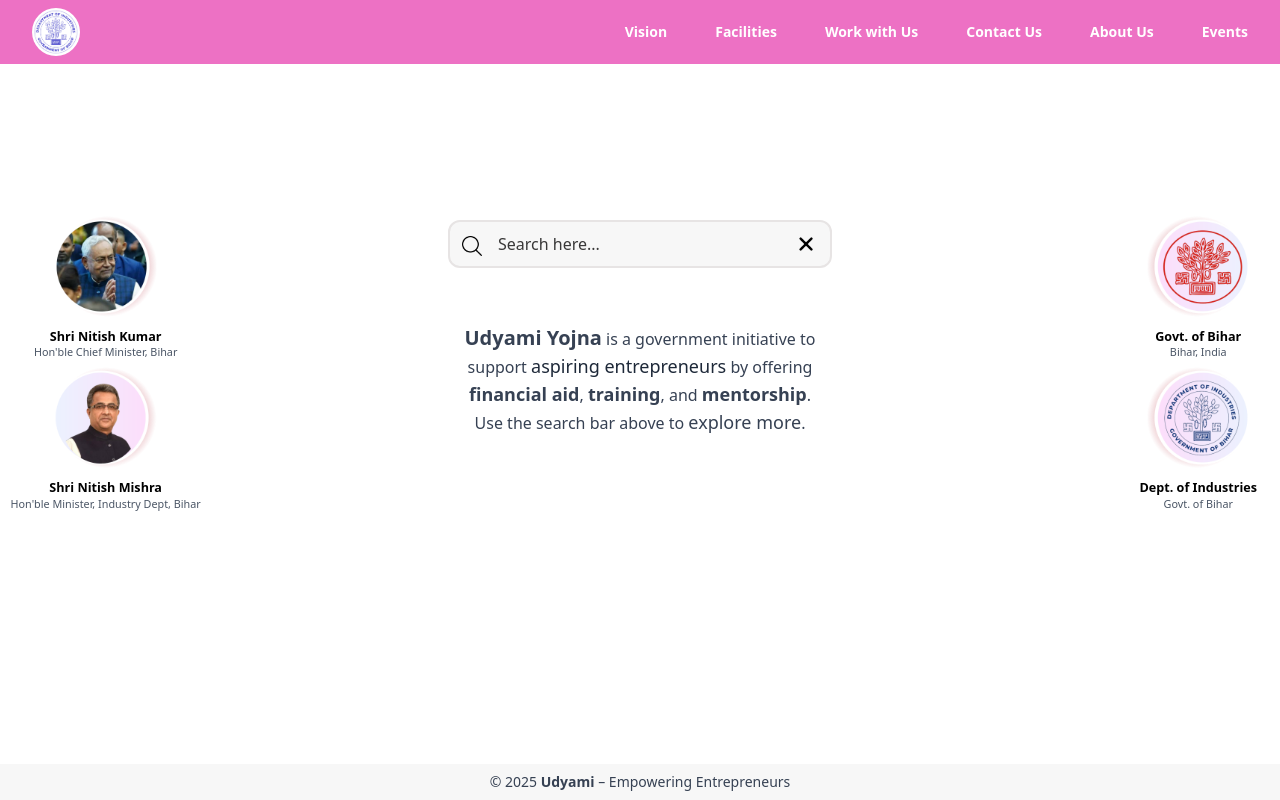
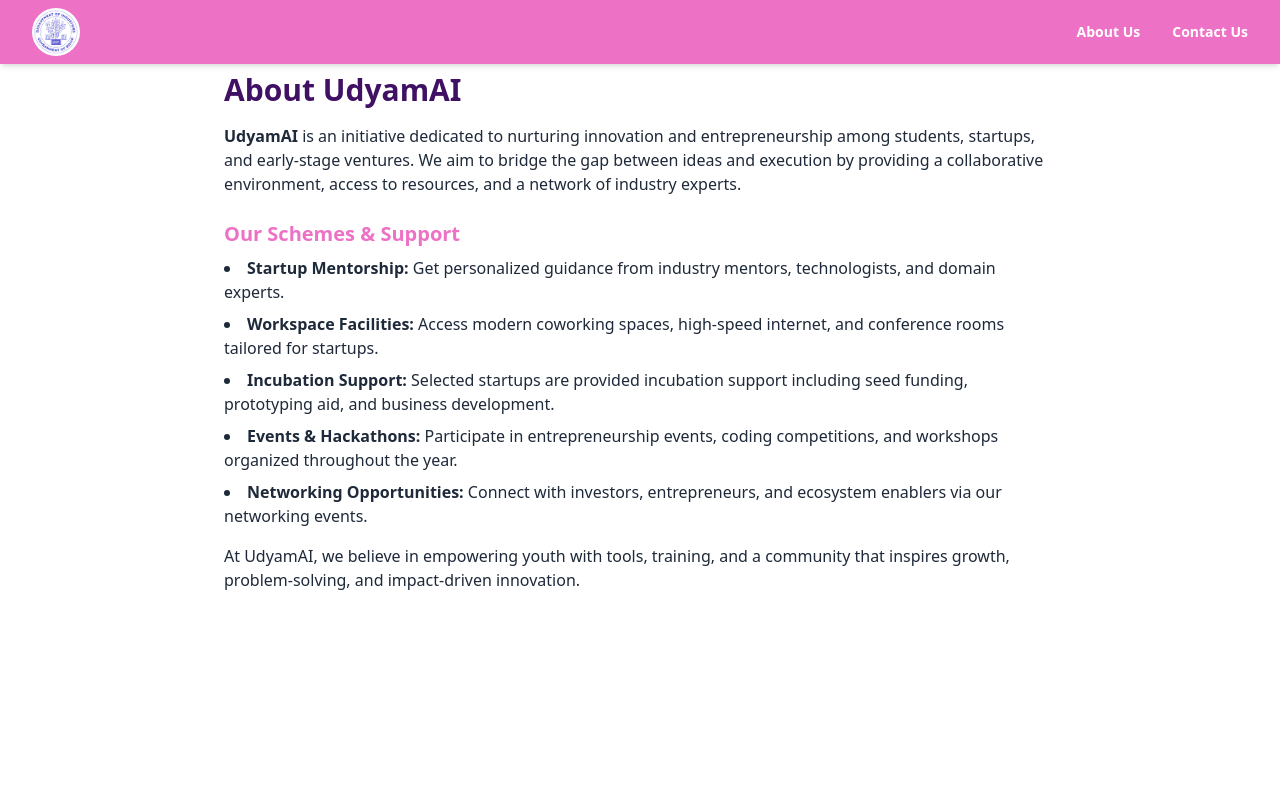
Before and after one commit to k20manish/Udyami_Bot, a React (Vite) app: page /AboutUs in a window 1280 px wide. Built offline with nearby package versions, Linux system fonts and the light colour scheme; the HTML template or start-up script is replaced by a standard one.

Commit message:
making responsive

```diff
--- a/src/App.jsx
+++ b/src/App.jsx
@@ -1,25 +1,22 @@
 import React from 'react'
-import InputField from './component/InputField'
-import NavbarNew from './component/NavBarNew'
-import Header from './component/Header'
+import AboutUs from './component/AboutUs'
+import Contact from './component/Contact'
 import Home from './component/Home'
-import { Route, Routes} from 'react-router-dom'
+import NavBarNew  from './component/NavBarNew'
+import { Route, Routes, Router} from 'react-router-dom'
 
 
 
 function App() {
   return (
-    <div>
-      {/* <Header/> */}
-      {/* <NavbarNew/> */}
-       <Home/>
-      {/* <InputField/> */}
-      {/* <Routes>
-  <Route path="/input" element={<InputHandle />} />
-  <Route path="/chat" element={<Chatbot />} />
-</Routes> */}
-
-    </div>
+    <>
+      <NavBarNew />
+      <Routes>
+        <Route path="/" element={<Home />} />
+        <Route path="/AboutUs" element={<AboutUs />} />
+        <Route path="/Contact" element={<Contact />} />
+      </Routes>
+    </>
   )
 }
 
--- /dev/null
+++ b/src/component/AboutUs.jsx
@@ -0,0 +1,35 @@
+import React from "react";
+
+const AboutUs = () => {
+  return (
+    <div className="p-8 max-w-4xl mx-auto text-gray-800 mt-10">
+      <h1 className="text-3xl font-bold mb-4 text-[#3f1063]">About UdyamAI</h1>
+      <p className="mb-4">
+        <strong>UdyamAI</strong> is an initiative dedicated to nurturing innovation and entrepreneurship among students, startups, and early-stage ventures. We aim to bridge the gap between ideas and execution by providing a collaborative environment, access to resources, and a network of industry experts.
+      </p>
+      <h2 className="text-xl font-semibold mt-6 mb-2 text-[#ed71c4]">Our Schemes & Support</h2>
+      <ul className="list-disc list-inside space-y-2">
+        <li>
+          <strong>Startup Mentorship:</strong> Get personalized guidance from industry mentors, technologists, and domain experts.
+        </li>
+        <li>
+          <strong>Workspace Facilities:</strong> Access modern coworking spaces, high-speed internet, and conference rooms tailored for startups.
+        </li>
+        <li>
+          <strong>Incubation Support:</strong> Selected startups are provided incubation support including seed funding, prototyping aid, and business development.
+        </li>
+        <li>
+          <strong>Events & Hackathons:</strong> Participate in entrepreneurship events, coding competitions, and workshops organized throughout the year.
+        </li>
+        <li>
+          <strong>Networking Opportunities:</strong> Connect with investors, entrepreneurs, and ecosystem enablers via our networking events.
+        </li>
+      </ul>
+      <p className="mt-4">
+        At UdyamAI, we believe in empowering youth with tools, training, and a community that inspires growth, problem-solving, and impact-driven innovation.
+      </p>
+    </div>
+  );
+};
+
+export default AboutUs;
--- /dev/null
+++ b/src/component/Contact.jsx
@@ -0,0 +1,9 @@
+import React from 'react'
+
+function Contact() {
+  return (
+    <div className='flex justify-center items-center mt-20'>Contact</div>
+  )
+}
+
+export default Contact
--- a/src/component/Home.jsx
+++ b/src/component/Home.jsx
@@ -7,7 +7,7 @@
   const [isInputFocused, setIsInputFocused] = useState(false);
 
   const fadeIn = {
-    hidden: { opacity: 0, y: 20 },
+    hidden: { opacity: 0, y: 10 },
     visible: {
       opacity: 1,
       y: 0,
@@ -16,92 +16,92 @@
   };
 
   return (
-    <div className="overflow-hidden bg-transparent">
+    <div className="h-screen  bg-transparent">
       <NavBarNew />
 
       <div
-        className="relative isolate px-6 py-10 sm:py-10 lg:px-8 h-full flex flex-col items-center justify-center overflow-hidden"
+        className="relative  px-4 sm:px-6 pb-0 sm:pb-0 lg:px-8 h-screen flex flex-col items-center justify-center overflow-hidden py-0"
         style={{
           background:
             "linear-gradient(to bottom, rgba(255,255,255,0.1), rgba(255,255,255,0))",
         }}
       >
-        {/* Decorative Images - Left */}
-        <div className="absolute left-0 top-0 sm:top-48 flex flex-col items-center scale-75 md:scale-90">
+        {/* Left Decorative Images */}
+        <div className="absolute left-0 top-1 sm:top-48 flex flex-col items-center scale-75 md:scale-90 sm:ml-2 ml-0  sm:mt-0 mt-8">
           <motion.img
             src="/src/assets/cm2.png"
             alt="Left Top"
-            className="object-cover w-24 sm:w-28 h-24 sm:h-28 m-2"
+            className="object-cover w-20 sm:w-24 h-20 sm:h-24 m-1"
             variants={fadeIn}
             initial="hidden"
             animate="visible"
           />
-          <h3 className="mt-1 text-xs sm:text-sm font-semibold text-center">
+          <h3 className="text-[10px] sm:text-xs font-semibold text-center">
             Shri Nitish Kumar
           </h3>
-          <p className="text-[10px] sm:text-xs text-gray-600 text-center">
+          <p className="text-[9px] sm:text-[10px] text-gray-600 text-center">
             Hon'ble Chief Minister, Bihar
           </p>
 
           <motion.img
             src="/src/assets/minister.png"
             alt="Left Bottom"
-            className="object-cover w-24 sm:w-28 h-24 sm:h-28 m-2"
+            className="object-cover w-20 sm:w-24 h-20 sm:h-24 m-1"
             variants={fadeIn}
             initial="hidden"
             animate="visible"
             transition={{ delay: 0.2 }}
           />
-          <h3 className="mt-1 text-xs sm:text-sm font-semibold text-center">
+          <h3 className="text-[10px] sm:text-xs font-semibold text-center">
             Shri Nitish Mishra
           </h3>
-          <p className="text-[10px] sm:text-xs text-gray-600 text-center">
+          <p className="text-[9px] sm:text-[10px] text-gray-600 text-center">
             Hon'ble Minister, Industry Dept, Bihar
           </p>
         </div>
 
-        {/* Decorative Images - Right */}
-        <div className="absolute right-0 top-0 sm:top-48 flex flex-col items-center scale-75 md:scale-90 mr-4">
+        {/* Right Decorative Images */}
+        <div className="absolute right-0 top-1 sm:top-48 flex flex-col items-center scale-75 md:scale-90 sm:mr-2 mr-0 sm:mt-0 mt-8">
           <motion.img
             src="/src/assets/5.png"
             alt="Right Top"
-            className="object-cover w-24 sm:w-28 h-24 sm:h-28 m-2"
+            className="object-cover w-20 sm:w-24 h-20 sm:h-24 m-1"
             variants={fadeIn}
             initial="hidden"
             animate="visible"
             transition={{ delay: 0.4 }}
           />
-          <h3 className="mt-1 text-xs sm:text-sm font-semibold text-center">
+          <h3 className="text-[10px] sm:text-xs font-semibold text-center">
             Govt. of Bihar
           </h3>
-          <p className="text-[10px] sm:text-xs text-gray-600 text-center">
+          <p className="text-[9px] sm:text-[10px] text-gray-600 text-center">
             Bihar, India
           </p>
 
           <motion.img
             src="/src/assets/4.png"
             alt="Right Bottom"
-            className="object-cover w-24 sm:w-28 h-24 sm:h-28 m-2"
+            className="object-cover w-20 sm:w-24 h-20 sm:h-24 m-1"
             variants={fadeIn}
             initial="hidden"
             animate="visible"
             transition={{ delay: 0.6 }}
           />
-          <h3 className="mt-1 text-xs sm:text-sm font-semibold text-center">
+          <h3 className="text-[10px] sm:text-xs font-semibold text-center">
             Dept. of Industries
           </h3>
-          <p className="text-[10px] sm:text-xs text-gray-600 text-center">
+          <p className="text-[9px] sm:text-[10px] text-gray-600 text-center">
             Govt. of Bihar
           </p>
         </div>
 
-        {/* Input Field with Focus Animation */}
+        {/* Input Field */}
         <motion.div
           variants={fadeIn}
           initial="hidden"
           animate="visible"
-          className={`w-full max-w-2xl transition-all duration-500 ease-in-out ${
-            isInputFocused ? "translate-y-[-60px] scale-105" : ""
+          className={`w-[90%] sm:w-full max-w-md sm:max-w-2xl transition-all duration-500 ease-in-out ${
+            isInputFocused ? "translate-y-[-40px] scale-105" : ""
           }`}
         >
           <InputField onFocusChange={(focused) => setIsInputFocused(focused)} />
--- a/src/component/InputField.jsx
+++ b/src/component/InputField.jsx
@@ -12,7 +12,7 @@
 } from "lucide-react";
 import closeIcon from "../assets/close.png";
 import searchIcon from "../assets/search-interface-symbol.png";
-import Footer from "./Footer"; // adjust path if needed
+import Footer from "./Footer";
 
 const schemeIcons = {
   "What is Udyami Yojna?": <Lightbulb className="mr-2 text-yellow-500" />,
@@ -57,9 +57,7 @@
     }
   };
 
-  const handleInputValue = (e) => {
-    setValue(e.target.value);
-  };
+  const handleInputValue = (e) => setValue(e.target.value);
 
   const handleSuggestionSelect = (query) => {
     setValue(query);
@@ -85,25 +83,30 @@
 
   return (
     <div className="bg-white h-[575px] w-full flex justify-center items-center overflow-hidden">
-      <div className="relative w-fit h-fit flex flex-col items-center rounded-3xl">
-        {/* Input Box */}
+      <div className="relative w-full sm:w-fit lg:w-3/4 xl:w-1/2 h-fit flex flex-col items-center rounded-3xl sm:mt-0 mt-72">
+        {/* Input & Suggestions wrapper */}
         {!search && (
           <motion.div
+            ref={wrapperRef}
             initial={{ y: 0, scale: 1 }}
-            animate={isFocused ? { y: -200, scale: 1.05 } : { y: 0, scale: 1 }}
+            animate={isFocused
+              ? window.innerWidth < 640 // Check if screen width is less than 640px (mobile view)
+                ? { y: -150, scale: 1.05 }
+                : { y: -200, scale: 1.05 }
+              : { y: 0, scale: 1 }}
             transition={{
               type: "tween",
               stiffness: 300,
               ease: [0, 0.71, 0.2, 1.01],
             }}
-            className="w-full flex justify-center items-center relative"
+            className="relative w-[70vw] sm:w-[250px] md:w-[400px] lg:w-[450px] flex flex-col items-center"
           >
+            {/* Input Box */}
             <input
               value={value}
-              ref={wrapperRef}
               onFocus={() => setIsFocused(true)}
               onChange={handleInputValue}
-              className={`h-12 w-96 pl-12 pr-10 rounded-xl font-normal text-[#3b3b3b]
+              className={`h-12 w-full pl-12 pr-10 rounded-xl font-normal text-[#3b3b3b]
               placeholder-[#393838] bg-[#f7f7f7] border-2
               ${
                 isFocused
@@ -114,16 +117,14 @@
               placeholder="Search here..."
               autoComplete="off"
               onKeyDown={(e) => {
-                if (e.key === "Enter") {
-                  handleSearch();
-                }
+                if (e.key === "Enter") handleSearch();
               }}
             />
 
             {/* Search Icon */}
             <img
               onClick={handleSearch}
-              className="h-5 w-5 absolute left-3.5 top-4 cursor-pointer"
+              className="h-5 w-5 absolute left-3 top-1/2 -translate-y-1/2 cursor-pointer"
               src={searchIcon}
               alt="search"
             />
@@ -131,20 +132,48 @@
             {/* Close Icon */}
             <img
               onClick={() => setValue("")}
-              className="h-5 w-5 absolute right-4 top-3.5 cursor-pointer"
+              className="h-5 w-5 absolute right-3 top-1/2 -translate-y-1/2 cursor-pointer"
               src={closeIcon}
               alt="close"
             />
+
+            {/* Suggestions */}
+            {isFocused && (
+              <motion.div
+                initial={{ y: 0, scale: 1 }}
+                animate={
+                  isFocused ? { y: 10, scale: 1.05 } : { y: 0, scale: 1 }
+                }
+                transition={{
+                  type: "tween",
+                  stiffness: 300,
+                  ease: [0, 0.71, 0.2, 1.01],
+                }}
+                className="absolute top-full left-0 mt-2 bg-[#f7f7f7] shadow-md rounded-xl w-full p-2 z-20
+                           max-h-[60vh] overflow-y-auto sm:overflow-hidden"
+              >
+                {Object.entries(schemeIcons).map(([question, icon]) => (
+                  <div
+                    key={question}
+                    onMouseDown={() => handleSuggestionSelect(question)}
+                    className="cursor-pointer hover:bg-[#d5d5d5] text-[#1f1e1f] text-sm p-2 rounded flex items-center"
+                  >
+                    {icon}
+                    <span className="ml-2">{question}</span>
+                  </div>
+                ))}
+              </motion.div>
+            )}
           </motion.div>
         )}
 
-        {/* Informational Text about Udyami Yojna */}
+        {/* Info Text */}
         {!isFocused && !search && (
           <motion.div
             initial={{ opacity: 0, y: 10 }}
             animate={{ opacity: 1, y: 0 }}
             transition={{ duration: 0.4 }}
-            className="mt-4 w-96 text-sm text-gray-700 text-center px-4"
+            className="mt-4 sm:mt-6 md:mt-8 lg:mt-10 w-full sm:w-96 text-sm text-gray-700 text-center px-4"
           >
             <p className="mt-10 text-base max-w-4xl mx-auto">
               <strong className="text-xl font-semibold">Udyami Yojna</strong> is
@@ -165,31 +194,6 @@
           </motion.div>
         )}
 
-        {/* Suggestions Dropdown */}
-        {isFocused && (
-          <motion.div
-            initial={{ y: 0, scale: 1 }}
-            animate={isFocused ? { y: -190, scale: 1.05 } : { y: 0, scale: 1 }}
-            transition={{
-              type: "smooth",
-              stiffness: 300,
-              ease: [0, 0.71, 0.2, 1.01],
-            }}
-            className="absolute top-full mt-2 bg-[#f7f7f7] shadow-md rounded-xl w-96 p-2 z-10 "
-          >
-            {Object.entries(schemeIcons).map(([question, icon]) => (
-              <div
-                key={question}
-                onMouseDown={() => handleSuggestionSelect(question)}
-                className="cursor-pointer hover:bg-[#d5d5d5] text-[#1f1e1f] text-sm p-2 rounded flex items-center"
-              >
-                {icon}
-                <span className="ml-2">{question}</span>
-              </div>
-            ))}
-          </motion.div>
-        )}
-
         {/* Chatbot */}
         {search && triggeredQuery && (
           <Chatbot initialQuery={triggeredQuery} onBack={handleBack} />
--- a/src/component/NavBarNew.jsx
+++ b/src/component/NavBarNew.jsx
@@ -1,103 +1,37 @@
-import React, { useState, useEffect } from "react";
-import { Link as RouterLink } from 'react-router-dom';
-import { Link as ScrollLink, animateScroll as scroll } from 'react-scroll';
+import React from "react";
+import { Link as RouterLink } from "react-router-dom";
+import AboutUs from "./AboutUs";
 
 const NavBarNew = () => {
-  const [sticky, setSticky] = useState(false);
-  const [mobileMenu, setMobileMenu] = useState(false);
-
-  useEffect(() => {
-    const handleScroll = () => {
-      setSticky(window.scrollY > 50);
-    };
-    window.addEventListener('scroll', handleScroll);
-    return () => window.removeEventListener('scroll', handleScroll);
-  }, []);
-
-  const toggleMenu = () => setMobileMenu(prev => !prev);
-
-  const menuLinks = [
-    { to: 'coworking', label: 'Vision' },
-    { to: 'mentors', label: 'Facilities' },
-    { to: 'work', label: 'Work with Us' },
-    { to: 'contact', label: 'Contact Us' }
-  ];
-
-  const staticLinks = [
-    { to: '/about-us', label: 'About Us' },
-    { to: '/Events', label: 'Events' }
-  ];
-
   return (
-    <div className={`container ${sticky ? "dark-nav" : ""}`}>
-      <div className={`transition-shadow duration-300 ${sticky ? "bg-[#3f1063] shadow-lg" : "bg-[#3f1063]"}`}>
-        <header className="fixed inset-x-0 top-0 z-50 transition-all duration-300 translate-y-0">
-          <nav className={`flex items-center justify-between h-16 p-6 lg:px-8 ${sticky ? "bg-[#ed71c4]" : "bg-[#ed71c4]"}`}>
+    <header className="fixed inset-x-0 top-0 z-50 bg-[#3f1063] shadow-md">
+      <nav className="flex items-center justify-between h-16 p-6 lg:px-8 bg-[#ed71c4]">
         <div className="flex lg:flex-1">
-              <RouterLink onClick={() => scroll.scrollToTop()} to="/" className="-m-1.5 p-1.5 cursor-pointer">
-                <img className="h-12 w-auto rounded-full" src="/src/assets/udymai.png" alt="Company Logo" />
+          <RouterLink to="/" className="-m-1.5 p-1.5">
+            <img
+              className="h-12 w-auto rounded-full"
+              src="/src/assets/udymai.png"
+              alt="Company Logo"
+            />
           </RouterLink>
         </div>
+        <div className="flex gap-x-8">
+          <RouterLink
+            to="/AboutUs"
 
-            <div className="hidden lg:flex lg:gap-x-12">
-            {menuLinks.map(link => (
-  <ScrollLink
-    key={link.to}
-    to={link.to}
-    smooth={true}
-    offset={-50}
-    duration={500}
-    className="text-sm font-semibold leading-6 text-white cursor-pointer hover:text-gray-200"
-  >
-    {link.label}
-  </ScrollLink>
-))}
-
-              {staticLinks.map(link => (
-                <RouterLink
-                  key={link.to}
-                  to={link.to}
             className="text-sm font-semibold leading-6 text-white hover:text-gray-200"
           >
-                  {link.label}
+            About Us
           </RouterLink>
-              ))}
+          <RouterLink
+            to="/Contact"
+            className="text-sm font-semibold leading-6 text-white hover:text-gray-200"
+          >
+            Contact Us
+          </RouterLink>
         </div>
-
-            <button onClick={toggleMenu} className="lg:hidden flex items-center text-white">
-              {mobileMenu ? "Close" : "Menu"}
-            </button>
       </nav>
-
-          {mobileMenu && (
-            <div className="flex flex-col lg:hidden p-4 bg-white shadow-md">
-              {menuLinks.map(link => (
-                <ScrollLink
-                  key={link.to}
-                  to={link.to}
-                  smooth={true}
-                  offset={-50}
-                  duration={500}
-                  className="text-sm font-semibold leading-6 text-gray-700 py-2 hover:text-gray-500"
-                  onClick={toggleMenu}
-                >
-                  {link.label}
-                </ScrollLink>
-              ))}
-              {staticLinks.map(link => (
-                <RouterLink
-                  key={link.to}
-                  to={link.to}
-                  className="text-sm font-semibold leading-6 text-gray-700 py-2 hover:text-gray-500"
-                >
-                  {link.label}
-                </RouterLink>
-              ))}
-            </div>
-          )}
     </header>
-      </div>
-    </div>
   );
 };
 
```
Also changed, not shown: src/component/Chatbot.jsx (+9 -8 lines), src/component/UserProfileHeader.jsx (+4 -4 lines), 1 other file (tests, documents, lock files or other folders). Lines whose indentation alone changed are shown as unchanged.
